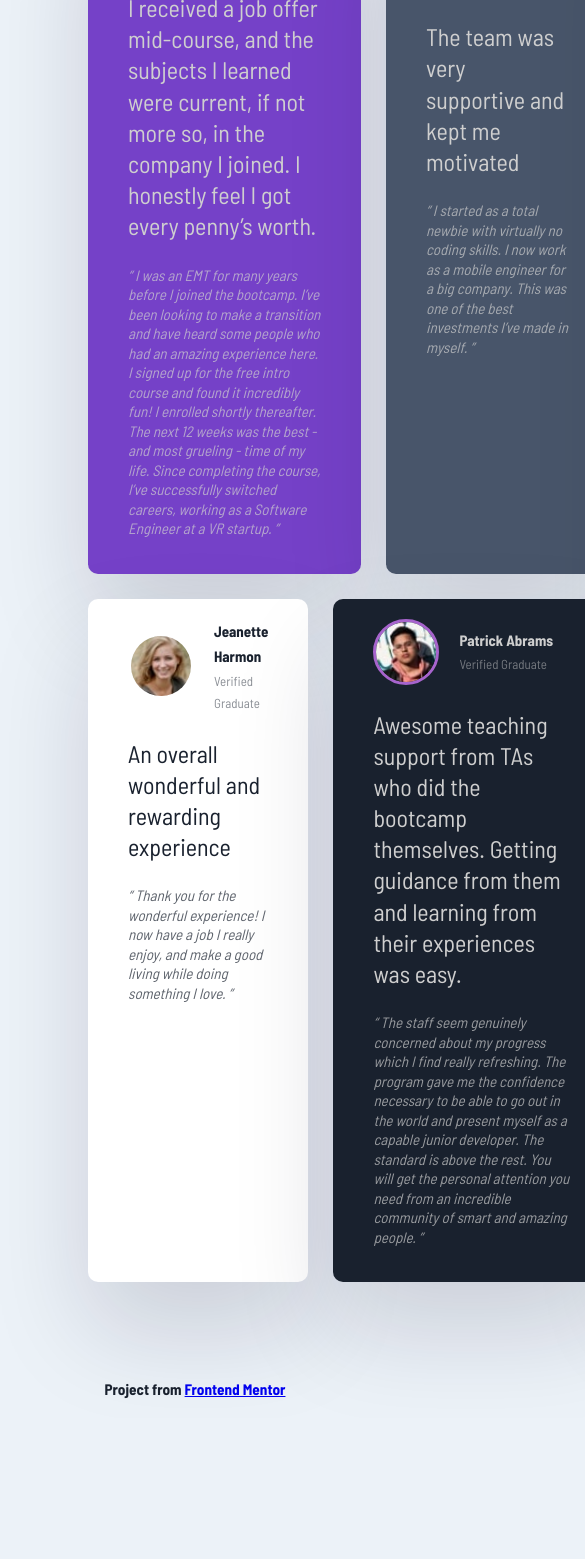
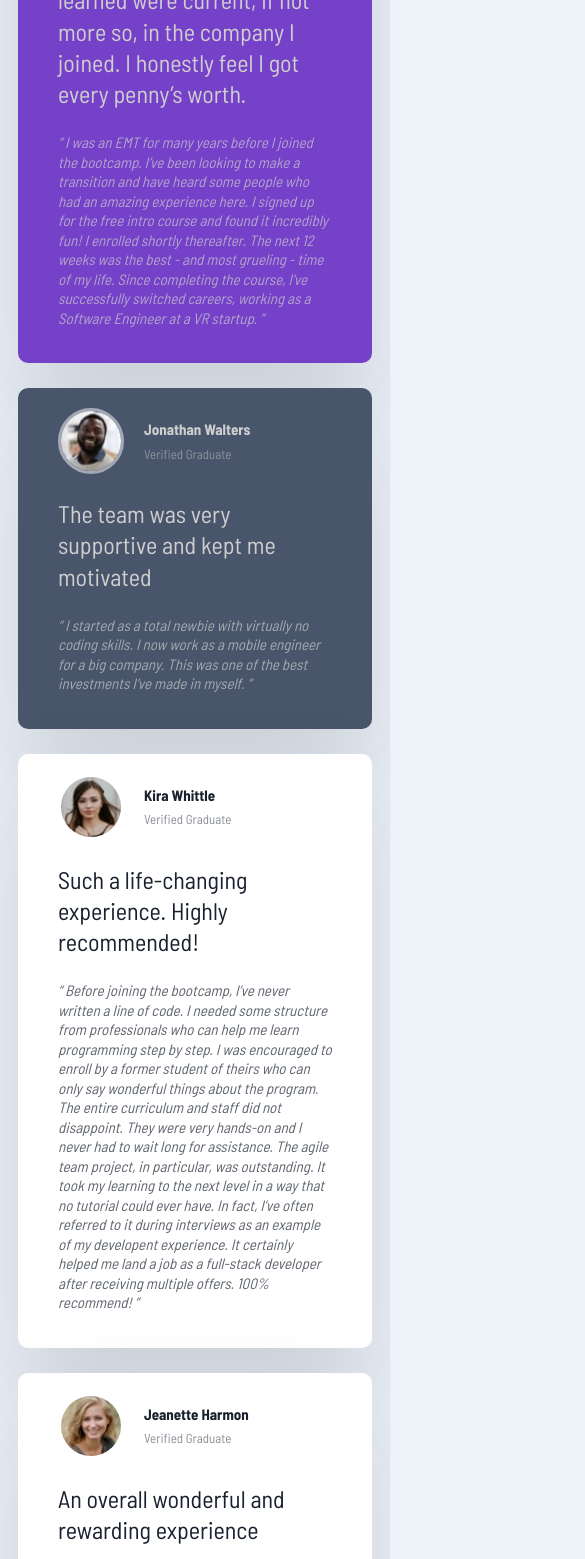
Before and after one commit to Peleton-011/testimonials-page-project, a plain HTML site: page index.html in a window 390 px wide. Shown: the part 198-1757 px from the top of the page, 585 px wide, since content can reach past the window. Before the commit the page ends 1616 px from the top, so only its background shows below. Drawn offline with Linux system fonts and the light colour scheme.

Commit message:
Add responsiveness

```diff
--- a/style.css
+++ b/style.css
@@ -99,4 +99,24 @@ footer {
     justify-content: center;
 }
 
-/*- Weights: 500, 600 */
+@media(max-width: 768px) {
+    .testimonials{
+        grid-template-columns: 1fr;
+        margin: 10px;
+    }
+
+    .card--bg-purple {
+        grid-column: 1;
+        grid-row: 1;
+    }
+
+    .card:nth-of-type(3) {
+        grid-column: 1;
+        grid-row: 3;
+    }
+
+    .card--bg-blue {
+        grid-column: 1;
+        grid-row: 5;
+    }
+}
```
